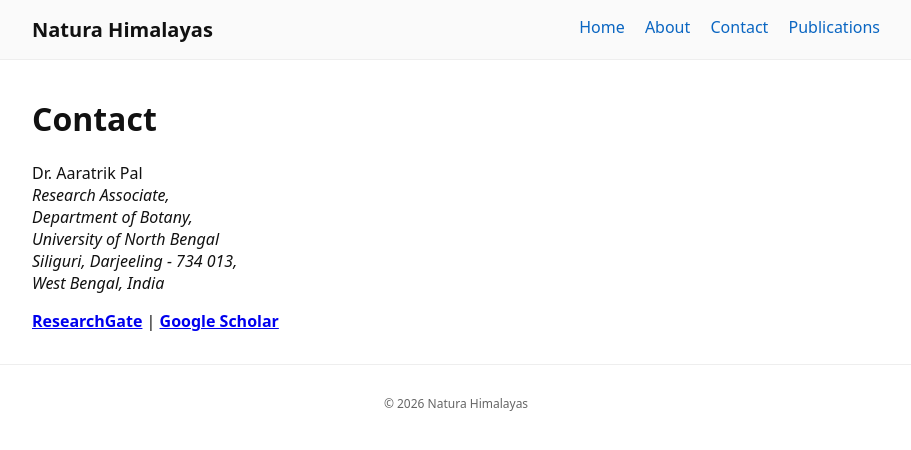
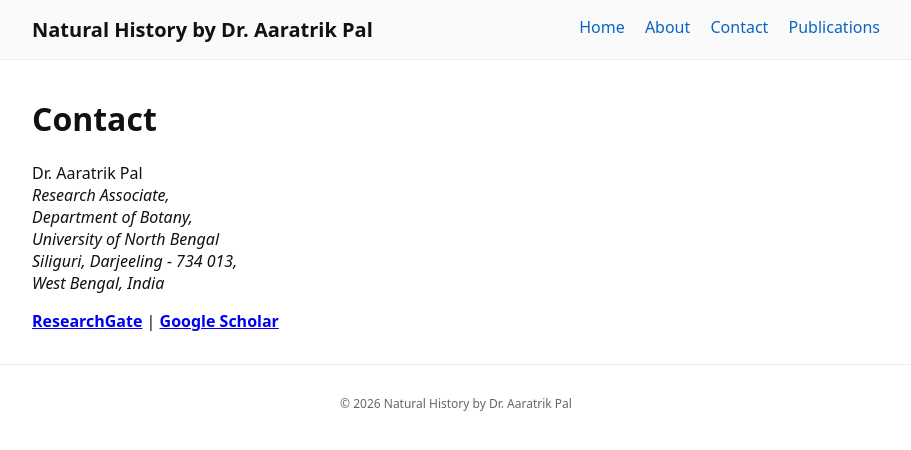
Before and after one commit to naturalhistory/naturalhistory.github.io, a Jekyll site: the page built from contact.md, in a window 1280 px wide. Shown: the top 450 px of the page, without its empty margins (184-1095 px from the left). Built offline with Jekyll 4.4.1, drawn with Linux system fonts in a browser that asks for light colours.

Commit message:
Update _config.yml

```diff
--- a/_config.yml
+++ b/_config.yml
@@ -1 +1,3 @@
-title: Natura Himalayas
+title: Natural History by Dr. Aaratrik Pal
+description: About natural history, nomenclature and taxonomy
+author: Dr. Aaratrik Pal
```
